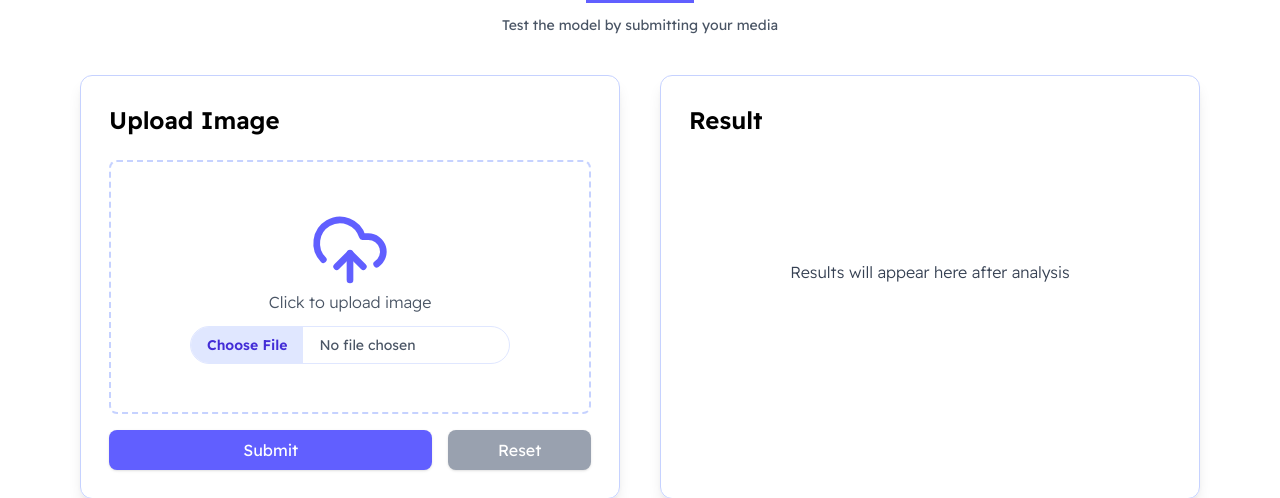
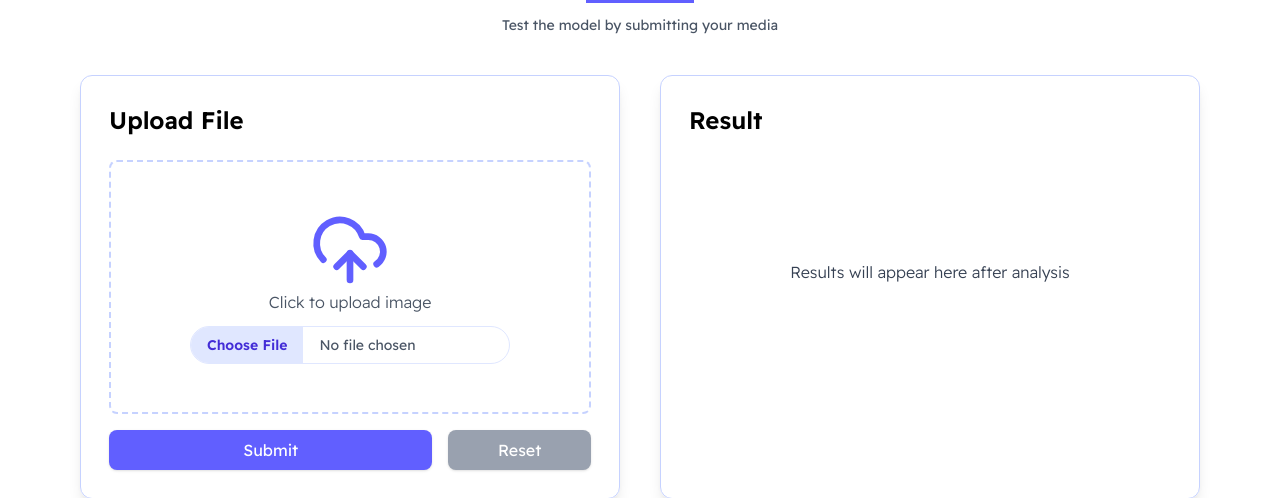
Before and after one commit to ilhye/Inappropriate-Image-Detection-Using-Faster-R-CNN, a Flask app: page / in a window 1280 px wide. Shown: the part 2416-2914 px from the top of the page. Run offline with Flask 3, Linux system fonts and the light colour scheme; style sheets or scripts are compiled from the project's sources; some libraries are stand-ins or nearby versions.

Commit message:
fix: update label from "Upload Image" to "Upload File" for clarity

```diff
--- a/templates/main.html
+++ b/templates/main.html
@@ -211,7 +211,7 @@ Program Fits in the General System Design:
       </p>
       <div class="grid md:grid-cols-2 gap-10">
         <div class="upload rounded-xl p-7 shadow-lg border-1 border-indigo-200">
-          <p class="text-2xl font-semibold mb-6">Upload Image</p>
+          <p class="text-2xl font-semibold mb-6">Upload File</p>
 
           <form
             method="POST"
```
